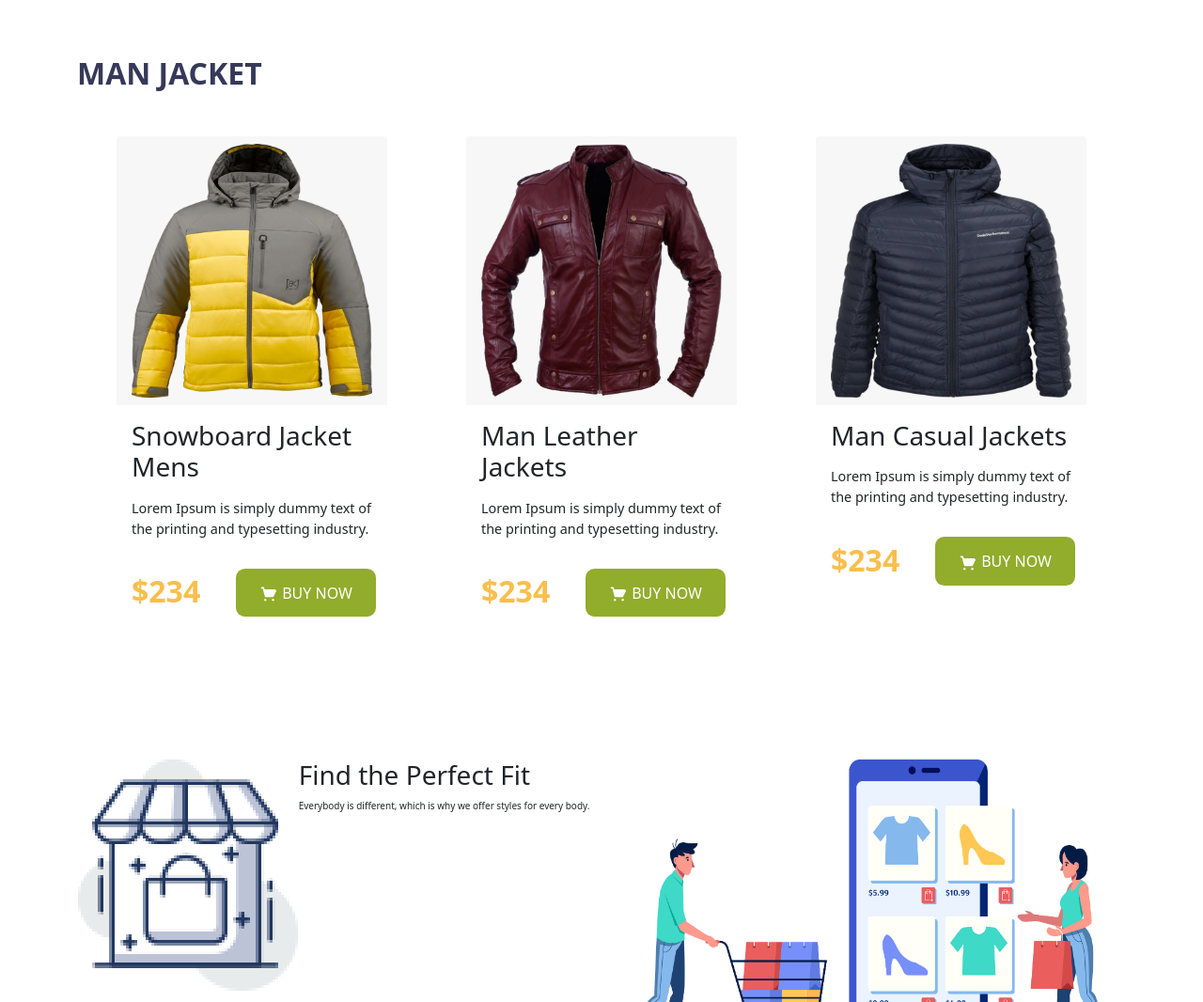
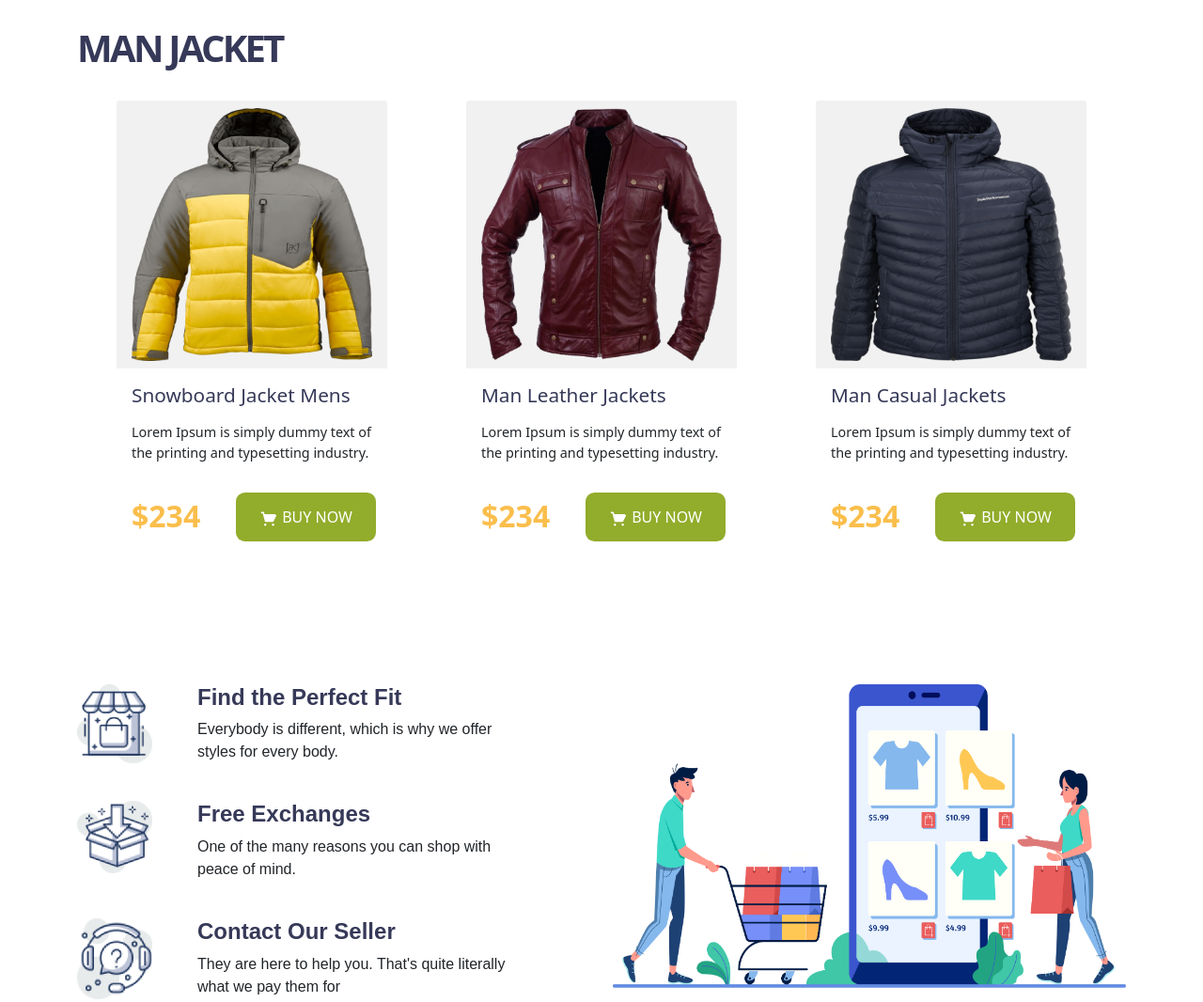
Before and after one commit to abdullahallmasud/penguin-fashion, a plain HTML site: page index.html in a window 1280 px wide. Shown: the part 1378-2444 px from the top of the page at 94% size. Drawn offline with nearby package versions, Linux system fonts and the light colour scheme.

Commit message:
edit css

```diff
--- a/css/style.css
+++ b/css/style.css
@@ -18,13 +18,12 @@ nav{
 
 .top-section h1 {
     text-transform: uppercase;
-    color:#fabe4c;
-    font-family: 'Roboto Condensed', sans-serif;
+    color: rgb(250, 190, 76);
     font-size: 4rem;
-    /* font-weight: 700; */
-    /* letter-spacing: -.2rem; */
     line-height: 4.5rem;
-    font-family: fantasy;
+    font-family: system-ui;
+    letter-spacing: -.3rem;
+    font-weight: 700;
 }
 .top-section h1 span{
     color:#363958;
@@ -50,17 +49,30 @@ nav{
     width: 400px;
 }
 /* SECTION Woman Jacket*/
-
+.card{border: none !important;}
+.card-header{border-bottom: none !important;}
+.card-title {
+    margin-bottom: .5rem;
+    font-family: system-ui;
+    font-size: 1.3rem;
+    color: #363958;
+}
+.woman-jacket h2, .man-jacket h2 {
+    font-weight: 700;
+    padding: 1.5rem 0;
+    /* margin-bottom: 1.5rem; */
+    color: #363958;
+    font-size: 2.5rem;
+    font-family: system-ui;
+    letter-spacing: -.17rem;
+}
 .woman-jacket, .man-jacket{
     padding-bottom: 5rem;
 }
-.card{border: none !important;}
-.card-header{border-bottom: none !important;}
-.woman-jacket h2, .man-jacket h2{
+.woman-jacket .card-body span, .man-jacket .card-body span{
+    font-size: 2rem;
+    color:#FABE4C;
     font-weight: 700;
-    padding: 1.5rem 0;
-    margin-bottom: 1.5rem;
-    color:#363958;
 }
 .woman-jacket .card-body p, .man-jacket .card-body p{
     font-size: 0.9rem;
@@ -80,14 +92,33 @@ nav{
 .woman-jacket button img, .man-jacket button img{
     width: 20px;
 }
-.woman-jacket .card-body span, .man-jacket .card-body span{
-    font-size: 2rem;
-    color:#FABE4C;
-    font-weight: 700;
-}
-.image-background{
+.image-behind{
     background-color: #F1F1F1;
 }
 .card-image{
     width: 100% !important;
 }
+
+/* SECTION */
+.info{
+    padding-bottom: 15rem;
+}
+.info .logo{
+    margin-right: 3rem;
+}
+.info .logo img{
+    width: 5rem;
+}
+.info .details{
+    margin-right: 4rem;
+}
+.info .details h3{
+    font-family: 'Titillium Web', sans-serif;
+    font-size: 1.5rem;
+    color: #363958;
+    font-weight: bold;
+}
+.info .details p{
+    font-family: 'Titillium Web', sans-serif;
+    font-size: 1rem;
+}
```
